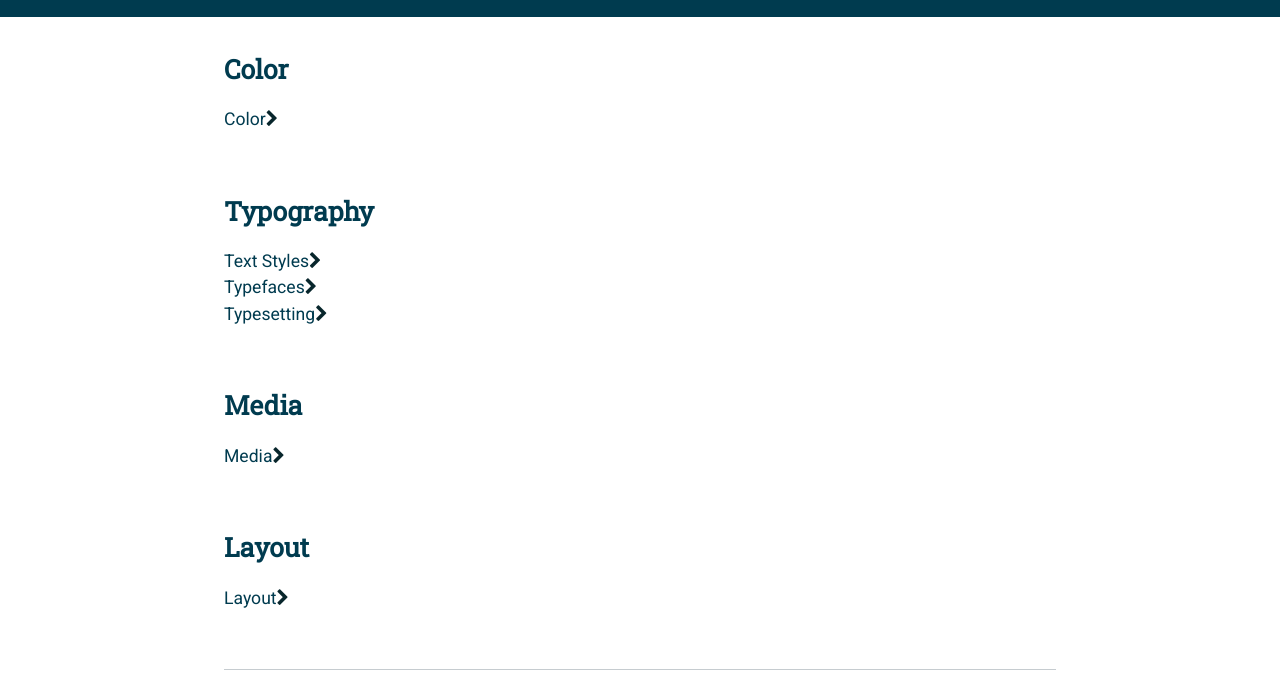
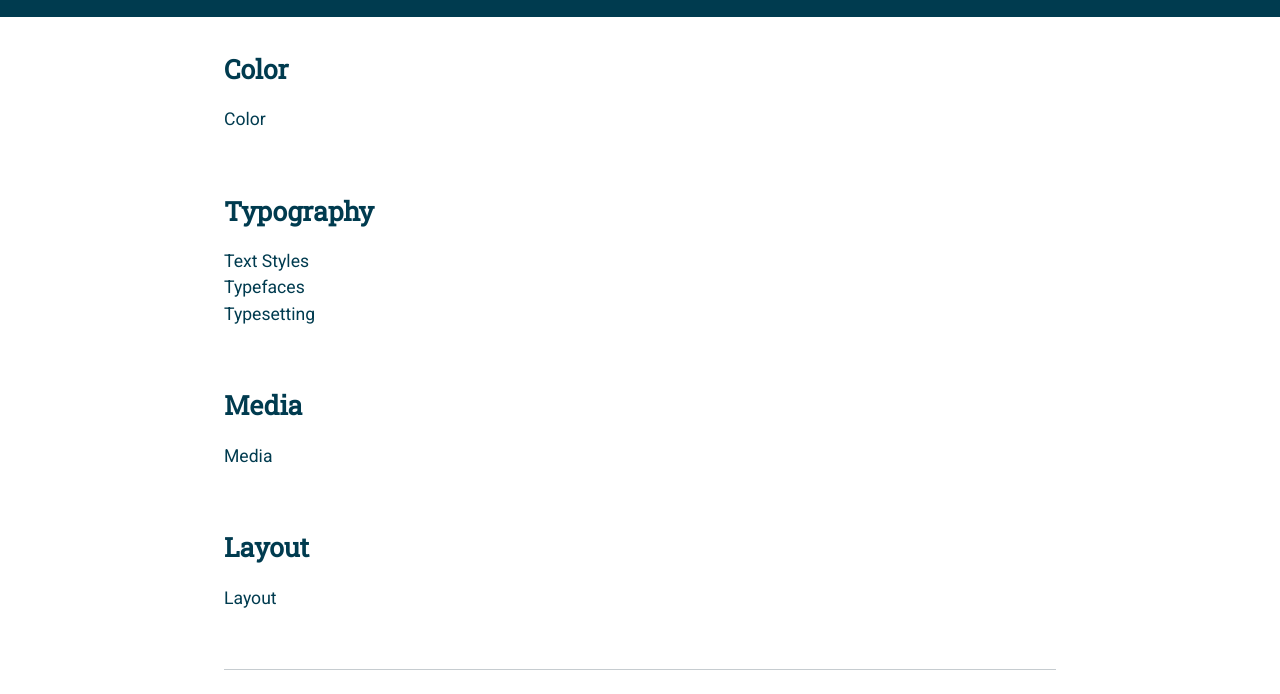
Before and after one commit to usnavy/Navy-Design-Guide, a Jekyll site: the page built from index.md, in a window 1280 px wide. Shown: the part 366-1060 px from the top of the page. Built offline with Jekyll 4.4.1, drawn with Linux system fonts in a browser that asks for light colours; nearby versions of some CDN libraries; library files that are not in the unit come from our copies; our own code applies the rules of GitHub Pages for plain Markdown files.

Commit message:
Update index.md

```diff
--- a/index.md
+++ b/index.md
@@ -3,19 +3,19 @@ layout: default
 ---
 
 ## Color<br>
-[Color](/color.md)<i class="fa fa-chevron-right"></i><br>
+[Color](/color.md)<br>
 <br>
 
 ## Typography<br>
-[Text Styles](/text-styles.md)<i class="fa fa-chevron-right"></i><br>
-[Typefaces](/typefaces.md)<i class="fa fa-chevron-right"></i><br>
-[Typesetting](/typesetting.md)<i class="fa fa-chevron-right"></i><br>
+[Text Styles](/text-styles.md)<br>
+[Typefaces](/typefaces.md)<br>
+[Typesetting](/typesetting.md)<br>
 <br>
 
 ## Media<br>
-[Media](/media.md)<i class="fa fa-chevron-right"></i><br>
+[Media](/media.md)<br>
 <br>
 
 ## Layout<br>
-[Layout](/layout.md)<i class="fa fa-chevron-right"></i><br>
+[Layout](/layout.md)<br>
 <br>
```
